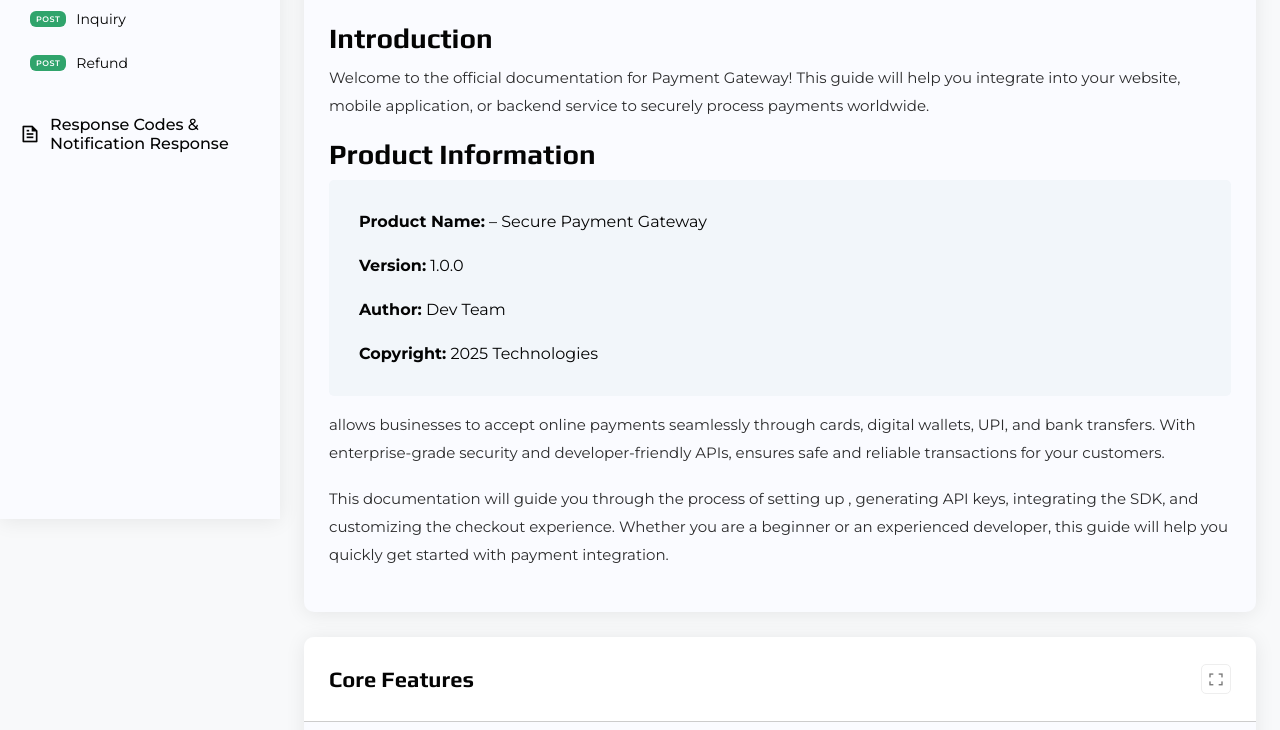
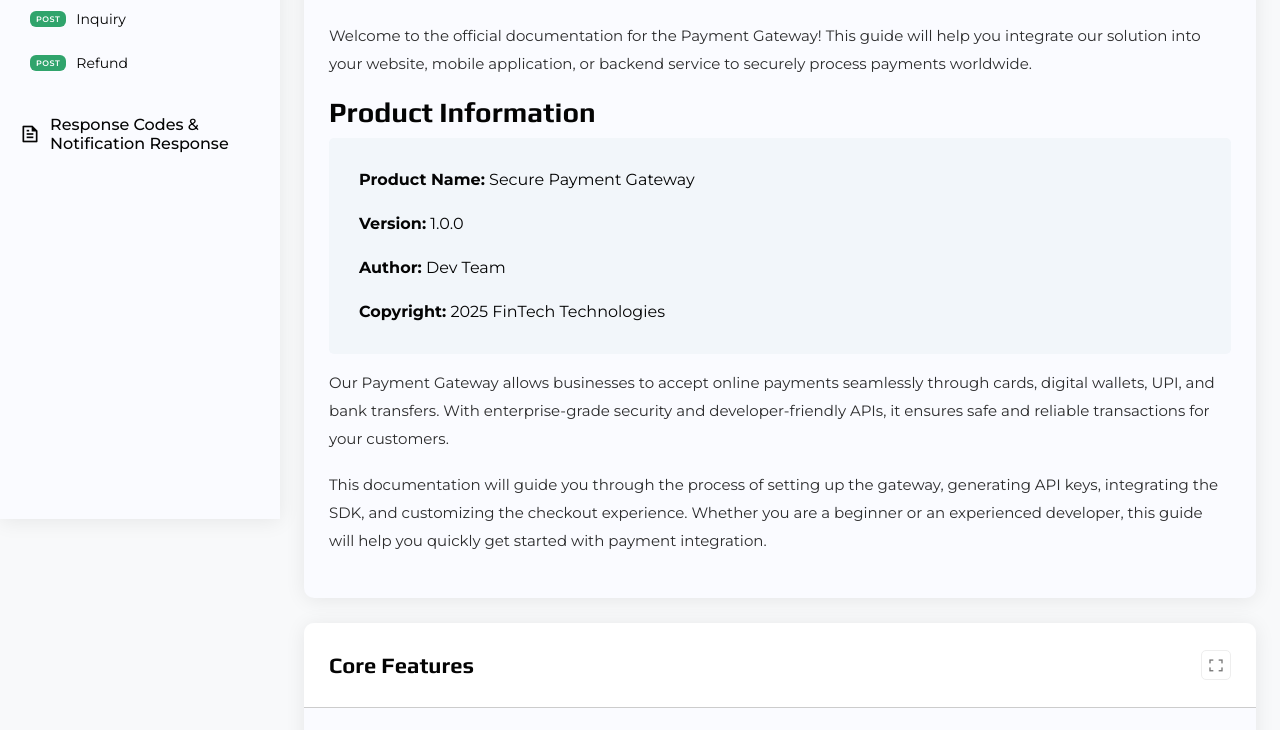
Before and after one commit to wintreetech/Transactworld-documentation, a plain HTML site: page index.html in a window 1280 px wide. Shown: the part 281-1011 px from the top of the page. Drawn offline with nearby package versions, Linux system fonts and the light colour scheme.

Commit message:
New changes in the index file

```diff
--- a/index.html
+++ b/index.html
@@ -29,7 +29,7 @@
 			let productName = url.searchParams.get("product"); // check ?product=PayFlex
 			if (!productName) {
 				const pathParts = url.pathname.split("/").filter(Boolean);
-				productName = pathParts[pathParts.length - 1] || "PayFlex"; // fallback
+				productName = pathParts[pathParts.length - 1] || "Transactworld"; // fallback
 			}
 
 			// Capitalize first letter
@@ -404,50 +404,43 @@
 								</div>
 								<div class="gx-card-content">
 									<div class="intero">
-										<h1 class="main-heading">Introduction</h1>
 										<p class="popins-data-helpex">
-											Welcome to the official documentation for
-											<strong id="product-1"></strong> Payment Gateway! This
-											guide will help you integrate
-											<span id="product-2"></span> into your website, mobile
-											application, or backend service to securely process
-											payments worldwide.
+											Welcome to the official documentation for the Payment
+											Gateway! This guide will help you integrate our solution
+											into your website, mobile application, or backend service
+											to securely process payments worldwide.
 										</p>
 
 										<h2 class="main-heading">Product Information</h2>
 										<ul class="auth-detail">
 											<li class="auth-detail-li">
-												<strong>Product Name:</strong>
-												<span id="product-3"></span> – Secure Payment Gateway
+												<strong>Product Name:</strong> Secure Payment Gateway
 											</li>
 											<li class="auth-detail-li">
 												<strong>Version:</strong> 1.0.0
 											</li>
 											<li class="auth-detail-li">
-												<strong>Author:</strong>
-												<span id="product-4"></span> Dev Team
+												<strong>Author:</strong> Dev Team
 											</li>
 											<li class="auth-detail-li">
-												<strong>Copyright:</strong> 2025
-												<span id="product-5"></span> Technologies
+												<strong>Copyright:</strong> 2025 FinTech Technologies
 											</li>
 										</ul>
 
 										<p class="popins-data-helpex">
-											<span id="product-6"></span> allows businesses to accept
-											online payments seamlessly through cards, digital wallets,
-											UPI, and bank transfers. With enterprise-grade security
-											and developer-friendly APIs,
-											<span id="product-7"></span> ensures safe and reliable
+											Our Payment Gateway allows businesses to accept online
+											payments seamlessly through cards, digital wallets, UPI,
+											and bank transfers. With enterprise-grade security and
+											developer-friendly APIs, it ensures safe and reliable
 											transactions for your customers.
 										</p>
 										<p class="popins-data-helpex">
 											This documentation will guide you through the process of
-											setting up <span id="product-8"></span>, generating API
-											keys, integrating the SDK, and customizing the checkout
-											experience. Whether you are a beginner or an experienced
-											developer, this guide will help you quickly get started
-											with payment integration.
+											setting up the gateway, generating API keys, integrating
+											the SDK, and customizing the checkout experience. Whether
+											you are a beginner or an experienced developer, this guide
+											will help you quickly get started with payment
+											integration.
 										</p>
 									</div>
 								</div>
```
